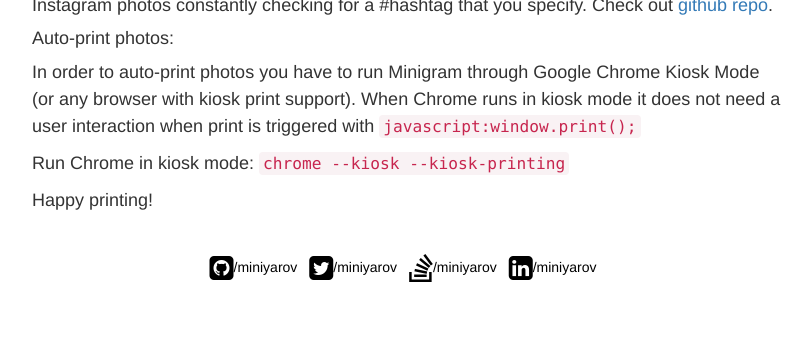
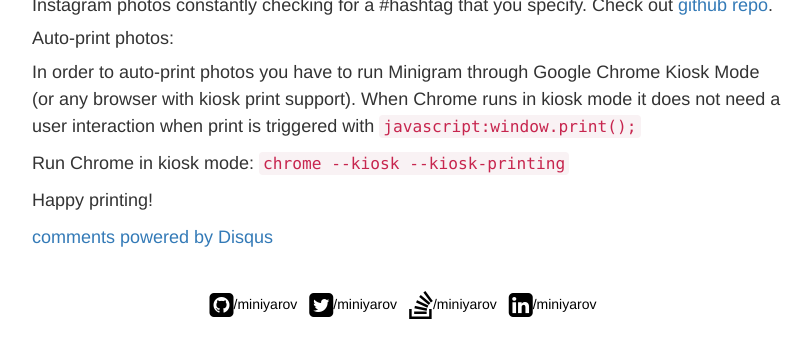
Before and after one commit to miniyarov/miniyarov.github.io, a Jekyll site: the page built from _posts/2014-03-15-minigram.markdown, in a window 1280 px wide, cut to the strip 324-682 px from the top of the page. Shown: the whole strip, without its empty margins (233-1043 px from the left). Built offline with Jekyll 4.4.1, drawn with Linux system fonts in a browser that asks for light colours; nearby versions of some CDN libraries; Markdown is read by kramdown in place of the engine named in the settings; comment, search, counter and statistics services are not loaded; some of the changed lines change nothing that is shown.

Commit message:
disqus implemented.

```diff
--- a/_layouts/post.html
+++ b/_layouts/post.html
@@ -14,4 +14,20 @@
 
 <div class="post lead">
   {{content}}
+
+    <div id="disqus_thread"></div>
+    <script type="text/javascript">
+        /* * * CONFIGURATION VARIABLES: EDIT BEFORE PASTING INTO YOUR WEBPAGE * * */
+        var disqus_shortname = 'miniyarovgithubio'; // required: replace example with your forum shortname
+
+        /* * * DON'T EDIT BELOW THIS LINE * * */
+        (function() {
+            var dsq = document.createElement('script'); dsq.type = 'text/javascript'; dsq.async = true;
+            dsq.src = '//' + disqus_shortname + '.disqus.com/embed.js';
+            (document.getElementsByTagName('head')[0] || document.getElementsByTagName('body')[0]).appendChild(dsq);
+        })();
+    </script>
+    <noscript>Please enable JavaScript to view the <a href="http://disqus.com/?ref_noscript">comments powered by Disqus.</a></noscript>
+    <a href="http://disqus.com" class="dsq-brlink">comments powered by <span class="logo-disqus">Disqus</span></a>
+
 </div>
```
Also changed, not shown: 1 other file.
